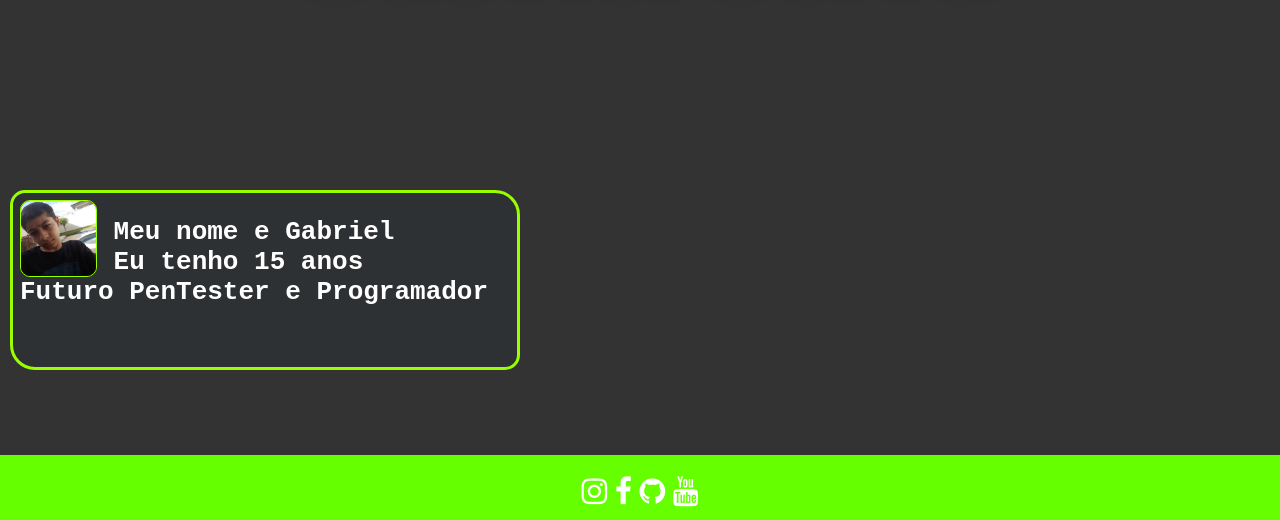
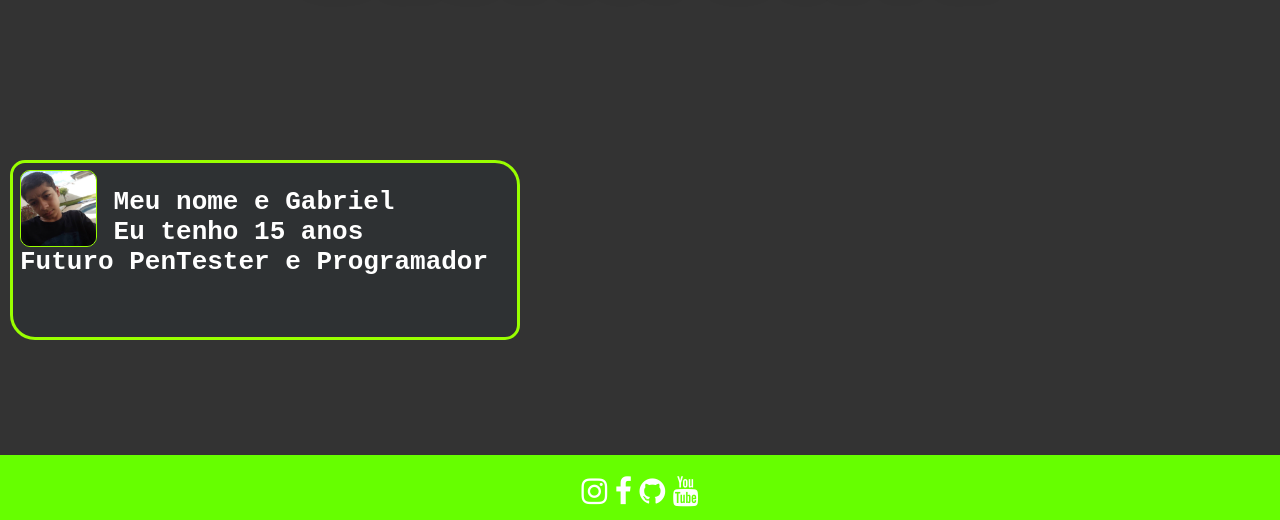
Before and after one commit to gabrielserratg/hacksafe, a plain HTML site: page index.html in a window 1280 px wide. Shown: the part 280-800 px from the top of the page. Drawn offline with Linux system fonts and the light colour scheme.

Commit message:
Update style.css

```diff
--- a/style.css
+++ b/style.css
@@ -85,7 +85,7 @@ footer {
   background-color: #2e3133;
   position: fixed;
   left: 10px;		   /*Direta ou esquerda*/
-  bottom: 150px;           /*Altura!*/
+  bottom: 180px;           /*Altura!*/
   border-radius: 15px 25px; /*Tamanho das bordas*/
   border: 3.5px solid #99ff00; /*Cor da borda*/
   font-family:Courier New;
```
